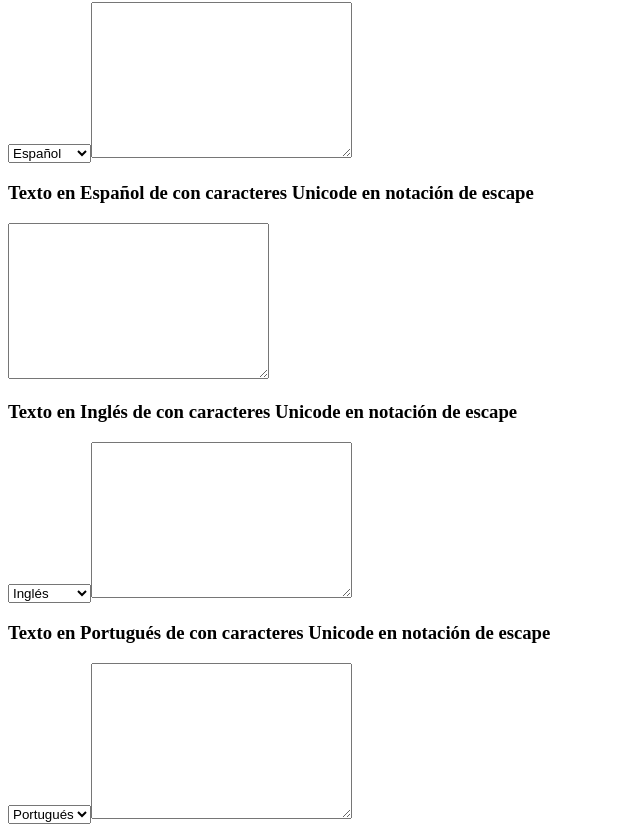
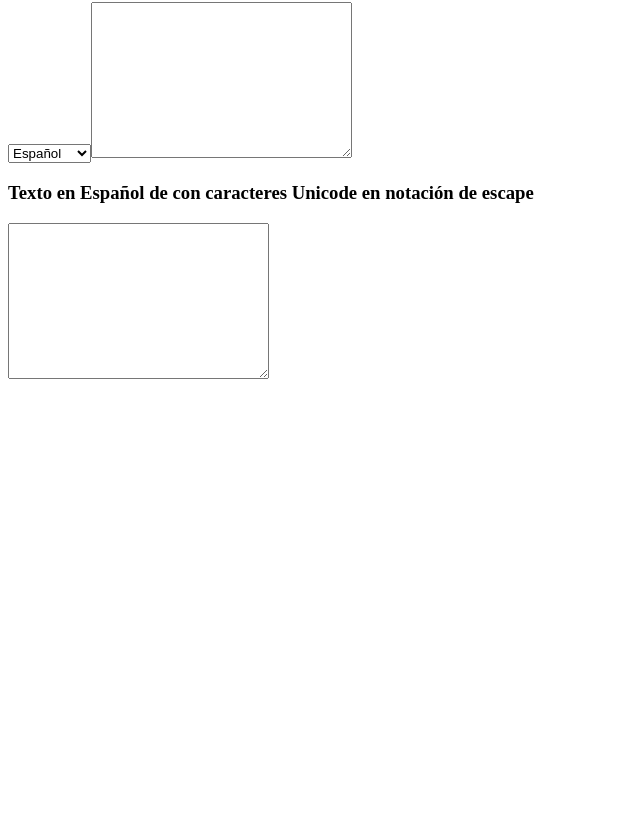
Before and after one commit to anerodata/unicode-app, a React (Vite) app: page / in a window 1280 px wide. Shown: the part 319-1151 px from the top of the page, without its empty margins (0-640 px from the left). After the commit the page ends 800 px from the top, so only its background shows below. Built offline with nearby package versions, Linux system fonts and the light colour scheme.

Commit message:
Ocultar traductor

```diff
--- a/src/App.jsx
+++ b/src/App.jsx
@@ -4,6 +4,7 @@ import ConverterSection from './ConverterSection.jsx'
 import { QueryClient, QueryClientProvider } from "@tanstack/react-query"
 
 const App = () => {
+  const [ showTranslationSection, setShowTranslaionSection ] = useState(false)
   const [ firstTextModifiedHook, setFirstTextModifiedHook ] = useState('')
   const [ secondTextModifiedHook, setSecondTextModifiedHook ] = useState('')
   const [ thirdTextModifiedHook, setThirdTextModifiedHook ] = useState('')
@@ -37,6 +38,7 @@ const App = () => {
           firstValueModified={firstTextModifiedHook}
           secondValueModified={secondTextModifiedHook}
           thirdValueModified={thirdTextModifiedHook}
+          showTranslationSection={showTranslationSection}
         />
       </QueryClientProvider>
     </div>
--- a/src/ConverterSection.jsx
+++ b/src/ConverterSection.jsx
@@ -43,13 +43,39 @@ const ConverterSection = (props) => {
     }, debounceMs),
     []
   )
+  const getTranslationSection = () => {
+    if (props.showTranslationSecion === true) {
+      return (
+        <div>
+        <ConverterSectionFieldset
+          title={getTitleSectionTranslated(defaultLangSecond)}
+          value={props.secondValueModified}
+          readOnly={true}
+          defaultLang={defaultLangSecond}
+          loading={isLoading}
+          onLangChange={(value) => setDefaultLangSecond(value)}
+        />
+        <ConverterSectionFieldset
+          title={getTitleSectionTranslated(defaultLangThird)}
+          value={props.thirdValueModified}
+          readOnly={true}
+          defaultLang={defaultLangThird}
+          loading={isLoading}
+          onLangChange={(value) => setDefaultLangThird(value)}
+        />
+        </div>
+      )
+    }
+  }
   useEffect(() => {
+    if (props.showTranslationSecion === true) {
       debounce({
         inputValue: inputValue,
         defaultLangFirst: defaultLangFirst,
         defaultLangSecond: defaultLangSecond,
         defaultLangThird: defaultLangThird
       })
+    }
   }, [inputValue, defaultLangFirst, defaultLangSecond, defaultLangThird])
   return (
     <section>
@@ -69,22 +95,7 @@ const ConverterSection = (props) => {
           value={props.firstValueModified}
           readOnly={true}
         />
-        <ConverterSectionFieldset
-          title={getTitleSectionTranslated(defaultLangSecond)}
-          value={props.secondValueModified}
-          readOnly={true}
-          defaultLang={defaultLangSecond}
-          loading={isLoading}
-          onLangChange={(value) => setDefaultLangSecond(value)}
-        />
-        <ConverterSectionFieldset
-          title={getTitleSectionTranslated(defaultLangThird)}
-          value={props.thirdValueModified}
-          readOnly={true}
-          defaultLang={defaultLangThird}
-          loading={isLoading}
-          onLangChange={(value) => setDefaultLangThird(value)}
-        />
+        {getTranslationSection()}
       </div>
     </section>
   )
```
Lines whose indentation alone changed are shown as unchanged.
